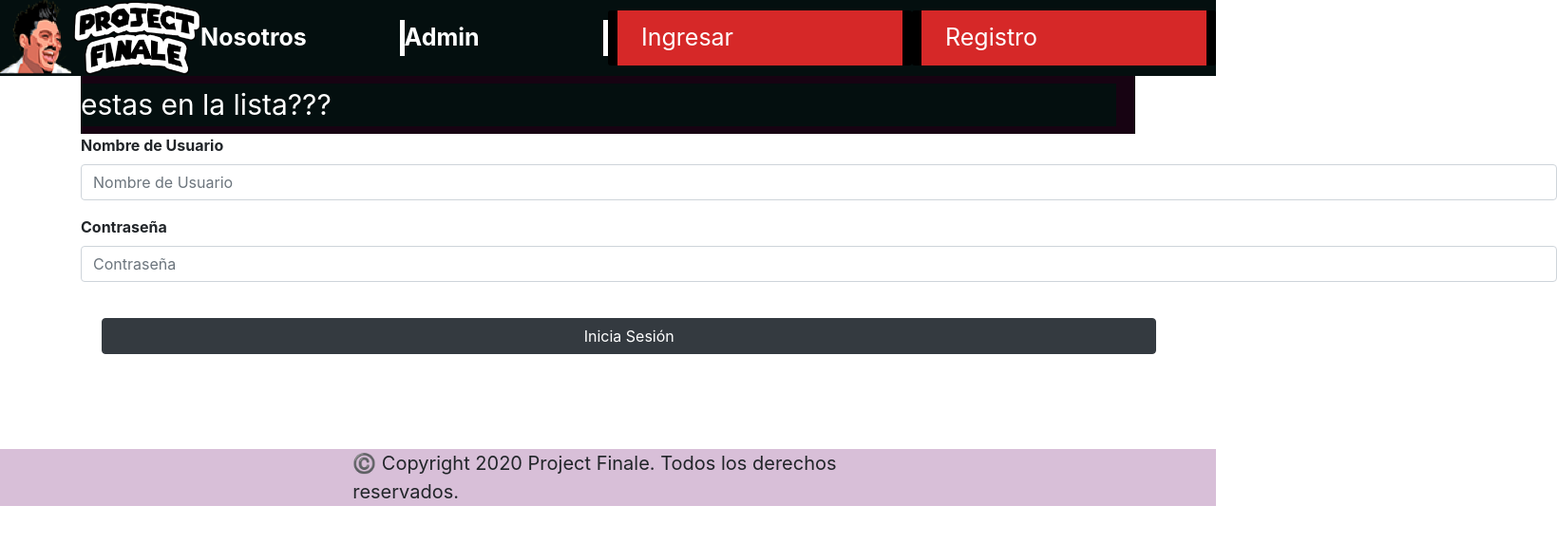
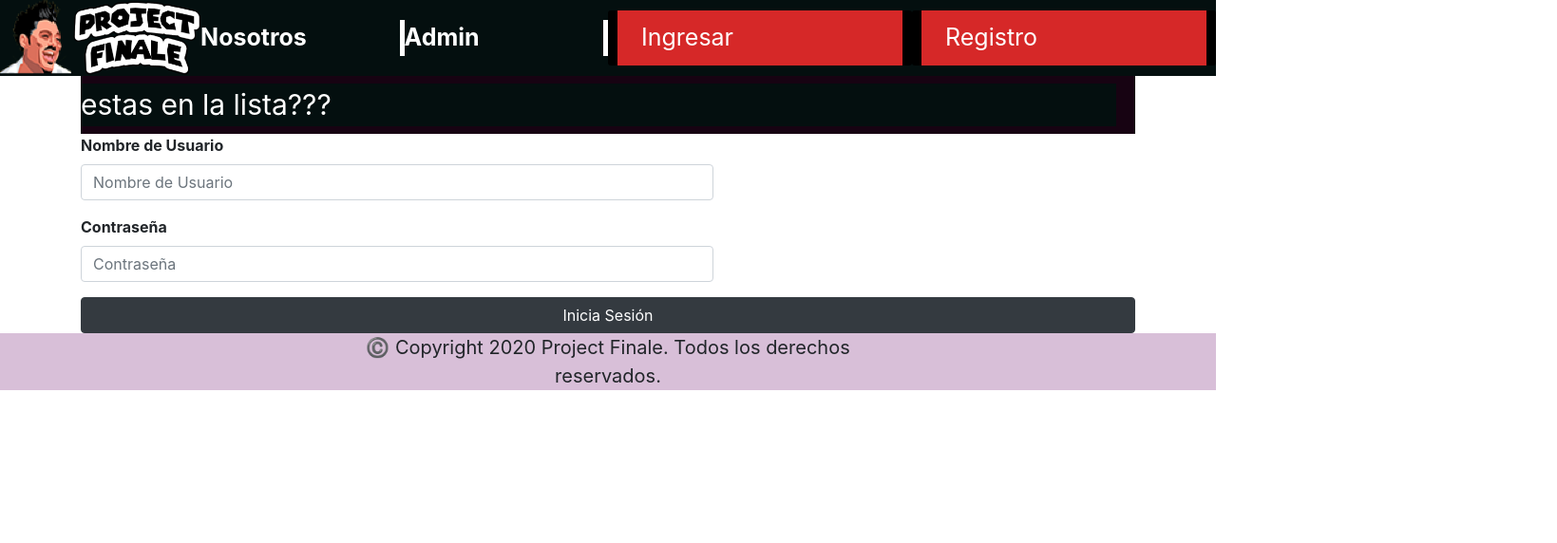
Before and after one commit to MSalasaraoz/ProjectFinal2, a React (Create React App) app: page /login in a window 1280 px wide. Shown: the top 572 px of the page at 95% size, 1639 px wide, since content can reach past the window. Built offline with nearby package versions, Linux system fonts and the light colour scheme.

Commit message:
reparación tecnica de footer. aguante fabri

```diff
--- a/src/Components/MainStyle.css
+++ b/src/Components/MainStyle.css
@@ -20,13 +20,14 @@ background: radial-gradient(circle, rgba(23,3,18,1) 43%, rgba(4,15,15,1) 100%, r
     align-items: center;
 }
 .Buy-Button{
+    text-align: center;
+    justify-self: center;
     font-size: 30px;
     color: black;
     padding:  1% 5%;
     border: dotted 5px black;
     cursor: pointer;
     background: radial-gradient(circle, rgba(224,224,224,1) 0%, rgba(214,40,40,1) 100%, rgba(4,15,15,1) 100%)
-
 }
 .Buy-Button:hover{
     color: grey;
@@ -37,10 +38,11 @@ background: radial-gradient(circle, rgba(23,3,18,1) 43%, rgba(4,15,15,1) 100%, r
 .footer{
     position: block;
     float: inline-end;
-    /* bottom: 0; */
+
     font-size: 20px;
     background-color: thistle;
     padding: 0 29% ;
+    text-align: center;
 }
 
 @media (max-width: 500px){
--- a/src/Components/abm/usuarios/AltaUsuario.jsx
+++ b/src/Components/abm/usuarios/AltaUsuario.jsx
@@ -42,6 +42,7 @@ const altaUsuario = ({ setUser, user, users, setUsers }) => {
   }
   return (
     <>
+    <div className="container">
        <div className="Titulo"> Registrate para estar en la lista VIP</div>
       <Form className="Formulario" onSubmit={handleSubmit} name="formNewUser">
         <Form.Group controlId="firstName">
@@ -114,10 +115,11 @@ const altaUsuario = ({ setUser, user, users, setUsers }) => {
             value={user.password}
           />
         </Form.Group>
-        <Button className="w-30" variant="dark" type="submit">
+        <Button className="w-100" size="sm" variant="dark" type="submit">
           Inicia Sesión
         </Button>
       </Form>
+      </div>
     </>
   );
 };
--- a/src/Components/abm/usuarios/InicioSesion.js
+++ b/src/Components/abm/usuarios/InicioSesion.js
@@ -1,6 +1,5 @@
 import React,{Component} from "react";
 import { withRouter } from "react-router-dom";
-import "bootstrap/dist/css/bootstrap.css";
 import "./altaUsuario.css";
 import { Form, Button } from "react-bootstrap";
 
@@ -64,7 +63,7 @@ const InicioSesion = ({ setUser, user, users, setUsers }) => {
             value={user.password}
           />
         </Form.Group>
-        <Button className="w-30 MoviendoElBoton" variant="dark" type="submit">
+        <Button size="small" className="botones" variant="dark" type="submit">
           Inicia Sesión
         </Button>
 
--- a/src/Components/abm/usuarios/altaUsuario.css
+++ b/src/Components/abm/usuarios/altaUsuario.css
@@ -1,8 +1,4 @@
-.Formulario{
-    display: flex;
-    flex-direction: column;
-    align-items: center;
-}
+
 .Titulo{
     /* margin: 2% 26% 0% 35%; */
     position: relative;
@@ -33,11 +29,5 @@
 
 }
 .input{
-    width: 140%;
+    width: 60%;
 }
-.MoviendoElBoton{
-    margin: 2%;
-    padding-bottom: -5%;
-    margin-left: 6%;
-    margin-bottom: 9%;
-}
```
